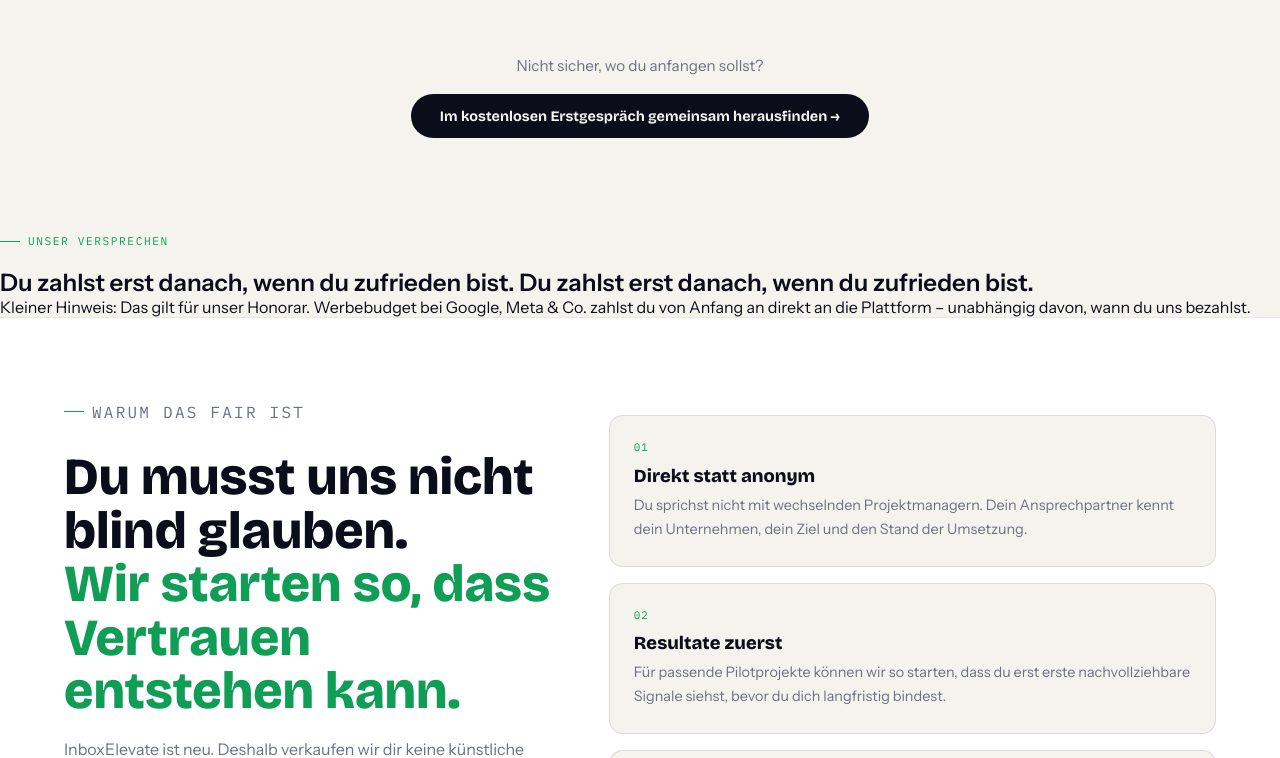
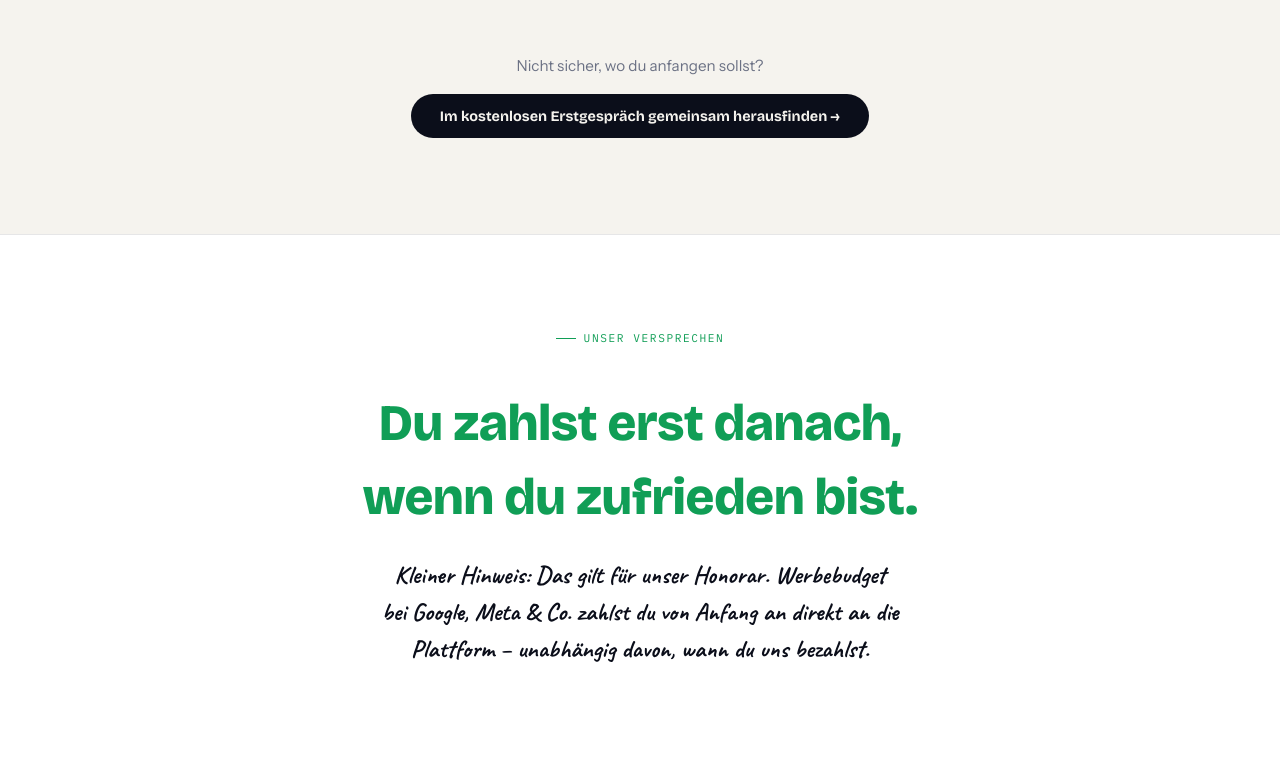
Before and after one commit to 1-david-1/website, a plain HTML site: page index.html in a window 1280 px wide. Shown: the part 2042-2800 px from the top of the page. Drawn offline with nearby package versions, Linux system fonts and the light colour scheme.

Commit message:
Add USP section styles to main.css
Added styles for USP section including layout and typography.

```diff
--- a/css/main.css
+++ b/css/main.css
@@ -4041,3 +4041,68 @@
     grid-column: unset;
   }
 }
+
+/* ── USP: Zahlung erst nach Bestätigung ── */
+.usp-section {
+  padding: 6rem clamp(1.5rem, 5vw, 5rem);
+  background: var(--white);
+  border-top: 1px solid var(--border);
+  text-align: center;
+}
+
+.usp-inner {
+  max-width: 720px;
+  margin: 0 auto;
+  display: flex;
+  flex-direction: column;
+  align-items: center;
+  gap: 1.6rem;
+}
+
+.usp-hw {
+  display: flex;
+  flex-direction: column;
+  align-items: center;
+  gap: .3em;
+  color: var(--green);
+}
+
+.usp-hw-line {
+  font-family: var(--H);
+  font-weight: 800;
+  font-size: clamp(1.8rem, 4.6vw, 3.2rem);
+  line-height: 1.3;
+  letter-spacing: -.01em;
+}
+
+.usp-hw-line svg {
+  height: 1.05em;
+  display: inline-block;
+  overflow: visible;
+  vertical-align: middle;
+}
+
+.usp-note {
+  font-family: 'Caveat', cursive;
+  font-weight: 600;
+  font-size: clamp(1.2rem, 2.6vw, 1.55rem);
+  line-height: 1.5;
+  color: var(--ink);
+  max-width: 520px;
+}
+
+.visually-hidden {
+  position: absolute !important;
+  width: 1px;
+  height: 1px;
+  padding: 0;
+  margin: -1px;
+  overflow: hidden;
+  clip: rect(0, 0, 0, 0);
+  white-space: nowrap;
+  border: 0;
+}
+
+@media (max-width: 580px) {
+  .usp-section { padding: 4.5rem clamp(1.25rem, 6vw, 2rem); }
+}
```
